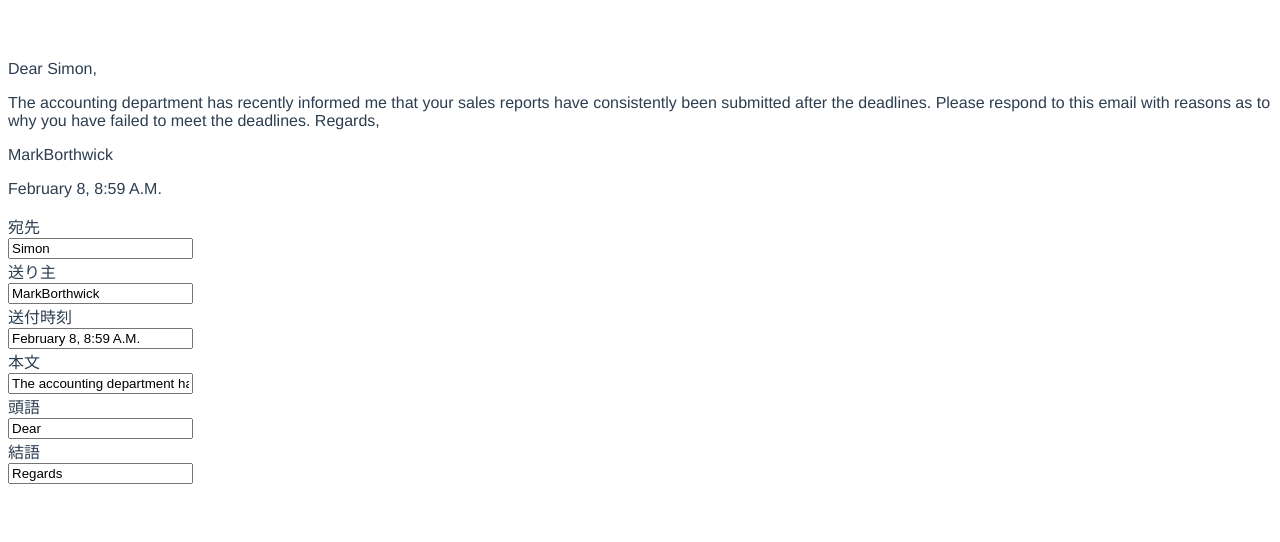
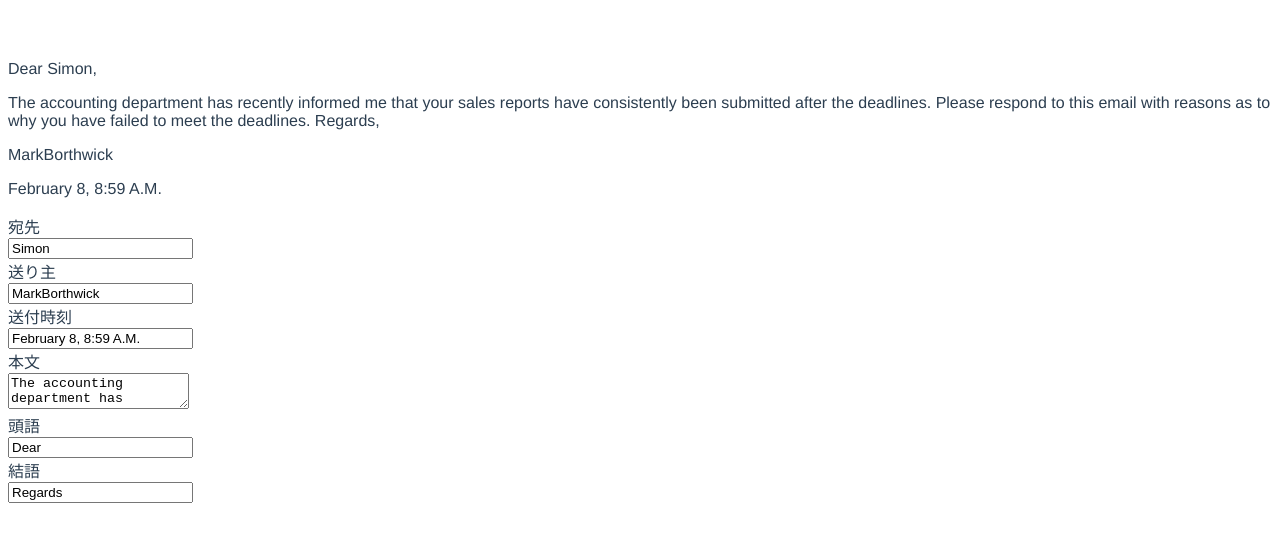
Before and after one commit to Haru0101/dear-my-friend, a Vue app: page / in a window 1280 px wide. Shown: the top 542 px of the page. Built offline with nearby package versions, Linux system fonts and the light colour scheme.

Commit message:
fix: input to textarea

```diff
--- a/src/App.vue
+++ b/src/App.vue
@@ -37,7 +37,7 @@ const letterGreeting = ref('Dear');
     </div>
     <div>
       <label for="message">本文</label>
-      <input id="message" type="text" v-model="message">
+      <textarea id="message" type="text" v-model="message"></textarea>
     </div>
     <div>
       <label for="letter_greeting">頭語</label>
```
